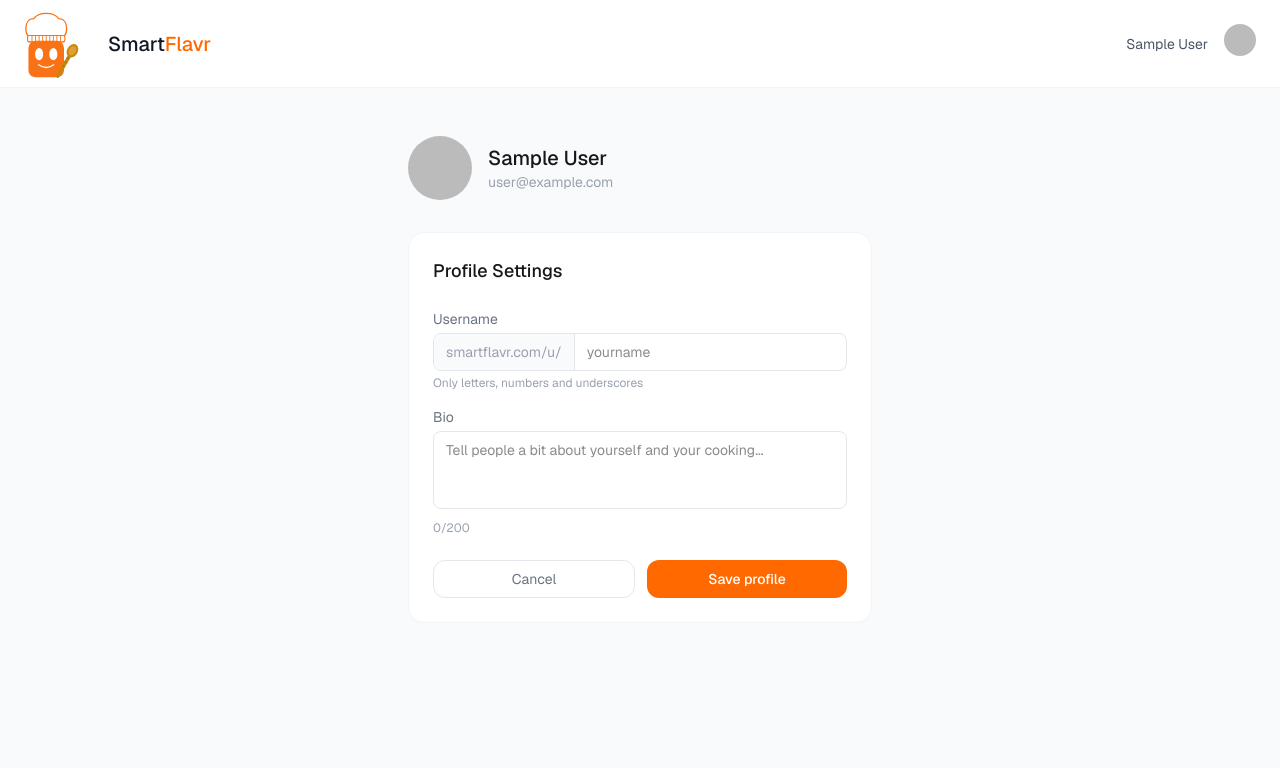
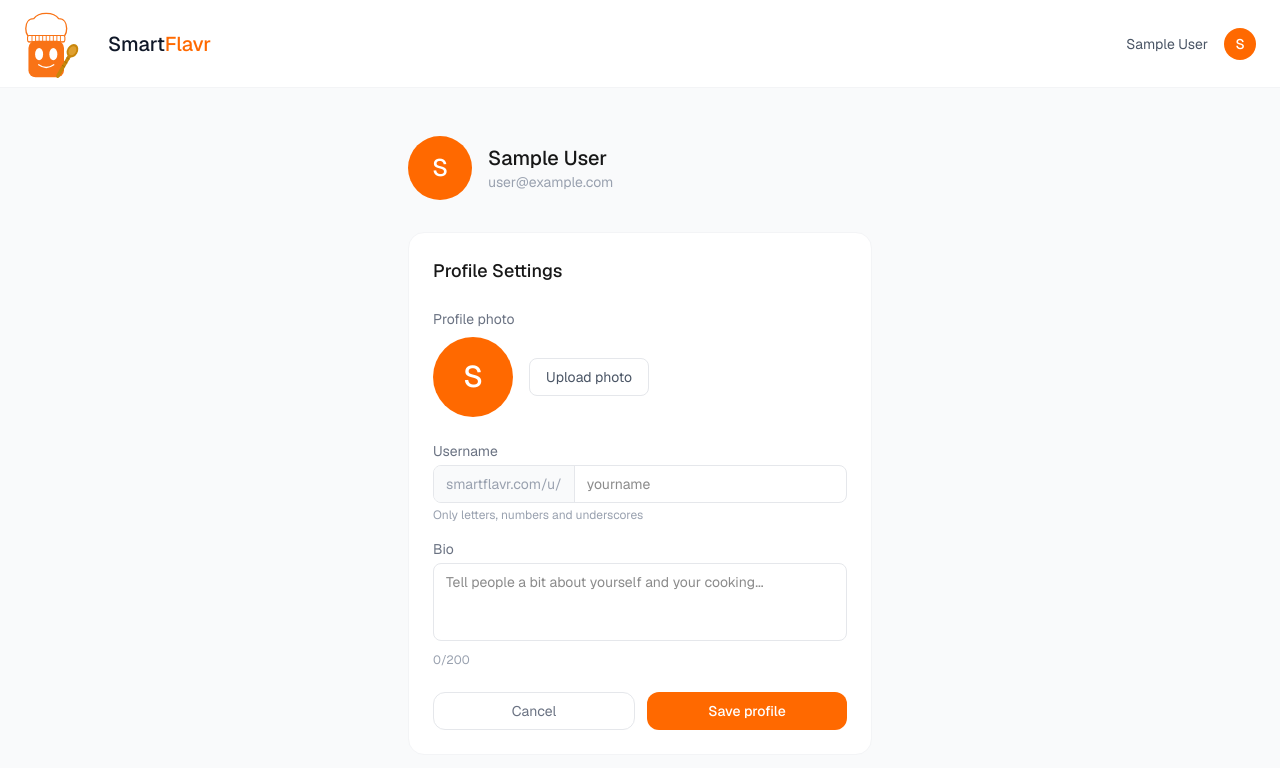
Before and after one commit to a0warrior/smartflavr, a Next.js app: page /profile/settings in a window 1280 px wide. Shown: the top 768 px of the page. Built offline with nearby package versions, Linux system fonts and the light colour scheme; no server answers; the database is empty; sample sign-in values are in the browser's storage.

Commit message:
Add profile photo upload with initials fallback

```diff
--- a/app/api/profile/route.ts
+++ b/app/api/profile/route.ts
@@ -9,7 +9,7 @@ export async function GET(req: Request) {
   }
 
   const [users]: any = await pool.query(
-    "SELECT id, name, email, image, username, bio FROM users WHERE email = ?",
+    "SELECT id, name, email, image, username, bio, profile_image FROM users WHERE email = ?",
     [session.user.email]
   )
 
@@ -26,7 +26,7 @@ export async function PUT(req: Request) {
     return NextResponse.json({ error: "Unauthorized" }, { status: 401 })
   }
 
-  const { username, bio } = await req.json()
+  const { username, bio, profile_image } = await req.json()
 
   const [existing]: any = await pool.query(
     "SELECT id FROM users WHERE username = ? AND email != ?",
@@ -38,8 +38,8 @@ export async function PUT(req: Request) {
   }
 
   await pool.query(
-    "UPDATE users SET username = ?, bio = ? WHERE email = ?",
-    [username, bio, session.user.email]
+    "UPDATE users SET username = ?, bio = ?, profile_image = ? WHERE email = ?",
+    [username, bio, profile_image || null, session.user.email]
   )
 
   return NextResponse.json({ success: true })
--- a/app/components/Navbar.tsx
+++ b/app/components/Navbar.tsx
@@ -8,6 +8,7 @@ export default function Navbar() {
   const { data: session } = useSession()
   const [showMenu, setShowMenu] = useState(false)
   const [username, setUsername] = useState("")
+  const [profileImage, setProfileImage] = useState("")
 
   useEffect(() => {
     if (session?.user?.email) {
@@ -15,9 +16,12 @@ export default function Navbar() {
         .then(res => res.json())
         .then(data => {
           if (data.user?.username) setUsername(data.user.username)
+          if (data.user?.profile_image) setProfileImage(data.user.profile_image)
         })
     }
   }, [session])
+
+  const initials = session?.user?.name?.charAt(0).toUpperCase() || "?"
 
   return (
     <nav className="bg-white border-b border-gray-100 px-6 py-2 flex items-center justify-between">
@@ -29,8 +33,12 @@ export default function Navbar() {
         <span className="text-sm text-gray-600">{session?.user?.name}</span>
         <div className="relative">
           <button onClick={() => setShowMenu(!showMenu)}>
-            {session?.user?.image && (
-              <img src={session.user.image} width={32} height={32} className="rounded-full cursor-pointer"/>
+            {profileImage ? (
+              <img src={profileImage} width={32} height={32} className="rounded-full cursor-pointer object-cover"/>
+            ) : (
+              <div className="w-8 h-8 rounded-full bg-orange-500 flex items-center justify-center text-white text-sm font-medium cursor-pointer">
+                {initials}
+              </div>
             )}
           </button>
           {showMenu && (
--- a/app/profile/settings/page.tsx
+++ b/app/profile/settings/page.tsx
@@ -2,14 +2,16 @@
 import { useSession } from "next-auth/react"
 import { useEffect, useState } from "react"
 import { useRouter } from "next/navigation"
-import Navbar from "../../components/Navbar"
+import Navbar from "@/app/components/Navbar"
 
 export default function ProfileSettings() {
   const { data: session, status } = useSession()
   const router = useRouter()
   const [username, setUsername] = useState("")
   const [bio, setBio] = useState("")
+  const [profileImage, setProfileImage] = useState("")
   const [loading, setLoading] = useState(false)
+  const [uploading, setUploading] = useState(false)
   const [error, setError] = useState("")
   const [success, setSuccess] = useState("")
 
@@ -24,7 +26,28 @@ export default function ProfileSettings() {
     if (data.user) {
       setUsername(data.user.username || "")
       setBio(data.user.bio || "")
+      setProfileImage(data.user.profile_image || "")
     }
+  }
+
+  async function uploadProfilePhoto(e: React.ChangeEvent<HTMLInputElement>) {
+    const file = e.target.files?.[0]
+    if (!file) return
+    setUploading(true)
+    const reader = new FileReader()
+    reader.onloadend = async () => {
+      const res = await fetch("/api/upload", {
+        method: "POST",
+        headers: { "Content-Type": "application/json" },
+        body: JSON.stringify({ image: reader.result }),
+      })
+      const data = await res.json()
+      if (data.success) {
+        setProfileImage(data.url)
+      }
+      setUploading(false)
+    }
+    reader.readAsDataURL(file)
   }
 
   async function saveProfile() {
@@ -42,7 +65,7 @@ export default function ProfileSettings() {
     const res = await fetch("/api/profile", {
       method: "PUT",
       headers: { "Content-Type": "application/json" },
-      body: JSON.stringify({ username, bio }),
+      body: JSON.stringify({ username, bio, profile_image: profileImage }),
     })
     const data = await res.json()
     if (data.error) {
@@ -57,14 +80,23 @@ export default function ProfileSettings() {
     return <div className="min-h-screen flex items-center justify-center">Loading...</div>
   }
 
+  const displayName = session?.user?.name || ""
+  const initials = displayName.charAt(0).toUpperCase()
+
   return (
     <div className="min-h-screen bg-gray-50">
       <Navbar />
       <div className="max-w-lg mx-auto px-6 py-12">
         <div className="flex items-center gap-4 mb-8">
-          {session?.user?.image && (
-            <img src={session.user.image} className="w-16 h-16 rounded-full"/>
-          )}
+          <div className="relative">
+            {profileImage ? (
+              <img src={profileImage} className="w-16 h-16 rounded-full object-cover"/>
+            ) : (
+              <div className="w-16 h-16 rounded-full bg-orange-500 flex items-center justify-center text-white text-2xl font-medium">
+                {initials}
+              </div>
+            )}
+          </div>
           <div>
             <h1 className="text-xl font-medium">{session?.user?.name}</h1>
             <p className="text-sm text-gray-400">{session?.user?.email}</p>
@@ -73,6 +105,37 @@ export default function ProfileSettings() {
 
         <div className="bg-white border border-gray-100 rounded-2xl p-6">
           <h2 className="text-lg font-medium mb-6">Profile Settings</h2>
+
+          <div className="mb-6">
+            <label className="text-sm text-gray-500 mb-2 block">Profile photo</label>
+            <div className="flex items-center gap-4">
+              <div className="relative">
+                {profileImage ? (
+                  <img src={profileImage} className="w-20 h-20 rounded-full object-cover"/>
+                ) : (
+                  <div className="w-20 h-20 rounded-full bg-orange-500 flex items-center justify-center text-white text-3xl font-medium">
+                    {initials}
+                  </div>
+                )}
+              </div>
+              <div className="flex flex-col gap-2">
+                <button
+                  onClick={() => document.getElementById("profile-photo-upload")?.click()}
+                  disabled={uploading}
+                  className="px-4 py-2 border border-gray-200 rounded-lg text-sm text-gray-600 hover:bg-gray-50">
+                  {uploading ? "Uploading..." : "Upload photo"}
+                </button>
+                {profileImage && (
+                  <button
+                    onClick={() => setProfileImage("")}
+                    className="px-4 py-2 border border-red-200 rounded-lg text-sm text-red-400 hover:bg-red-50">
+                    Remove photo
+                  </button>
+                )}
+                <input type="file" id="profile-photo-upload" accept="image/*" onChange={uploadProfilePhoto} className="hidden"/>
+              </div>
+            </div>
+          </div>
 
           <div className="mb-4">
             <label className="text-sm text-gray-500 mb-1 block">Username</label>
@@ -114,11 +177,21 @@ export default function ProfileSettings() {
           </div>
 
           {username && (
-            <div className="mt-4 p-3 bg-gray-50 rounded-xl">
-              <p className="text-xs text-gray-400 mb-1">Your public profile</p>
-              <a href={`/u/${username}`} target="_blank" className="text-sm text-orange-500">
-                smartflavr.com/u/{username} ↗
-              </a>
+            <div className="mt-4 p-3 bg-gray-50 rounded-xl flex items-center justify-between">
+              <div>
+                <p className="text-xs text-gray-400 mb-1">Your public profile</p>
+                <a href={`/u/${username}`} target="_blank" className="text-sm text-orange-500">
+                  smartflavr.com/u/{username} ↗
+                </a>
+              </div>
+              <button
+                onClick={() => {
+                  navigator.clipboard.writeText(`${window.location.origin}/u/${username}`)
+                  setSuccess("Link copied!")
+                }}
+                className="px-3 py-1.5 border border-gray-200 rounded-lg text-xs text-gray-500 hover:bg-gray-50">
+                Copy link
+              </button>
             </div>
           )}
         </div>
--- a/app/u/[username]/page.tsx
+++ b/app/u/[username]/page.tsx
@@ -7,13 +7,15 @@ export default async function ProfilePage({ params }: { params: Promise<{ userna
   const { username } = await params
 
   const [users]: any = await pool.query(
-    "SELECT id, name, image, username, bio FROM users WHERE username = ?",
+    "SELECT id, name, image, username, bio, profile_image FROM users WHERE username = ?",
     [username]
   )
 
   if (users.length === 0) notFound()
 
   const user = users[0]
+  const displayImage = user.profile_image || null
+  const initials = user.name?.charAt(0).toUpperCase() || "?"
 
   const [cookbooks]: any = await pool.query(
     "SELECT * FROM cookbooks WHERE user_id = ? AND is_public = 1 ORDER BY created_at DESC",
@@ -28,7 +30,7 @@ export default async function ProfilePage({ params }: { params: Promise<{ userna
   return (
     <div className="min-h-screen bg-gray-50">
       <nav className="bg-white border-b border-gray-100 px-6 py-3 flex items-center justify-between">
-        <Link href="/" className="flex items-center gap-2">
+        <Link href="/dashboard" className="flex items-center gap-2">
           <Image src="/logo.svg" alt="SmartFlavr" width={36} height={36}/>
           <span className="text-lg font-medium">Smart<span className="text-orange-500">Flavr</span></span>
         </Link>
@@ -37,11 +39,11 @@ export default async function ProfilePage({ params }: { params: Promise<{ userna
 
       <div className="max-w-3xl mx-auto px-6 py-12">
         <div className="flex items-start gap-6 mb-10">
-          {user.image ? (
-            <img src={user.image} className="w-20 h-20 rounded-full flex-shrink-0" alt={user.name}/>
+          {displayImage ? (
+            <img src={displayImage} className="w-20 h-20 rounded-full object-cover flex-shrink-0"/>
           ) : (
-            <div className="w-20 h-20 rounded-full bg-orange-100 flex items-center justify-center text-2xl font-medium text-orange-600 flex-shrink-0">
-              {user.name?.charAt(0)}
+            <div className="w-20 h-20 rounded-full bg-orange-500 flex items-center justify-center text-white text-3xl font-medium flex-shrink-0">
+              {initials}
             </div>
           )}
           <div>
@@ -70,7 +72,7 @@ export default async function ProfilePage({ params }: { params: Promise<{ userna
         ) : (
           <div className="grid grid-cols-2 md:grid-cols-3 gap-4">
             {cookbooks.map((book: any) => (
-              <div key={book.id} className="bg-white border border-gray-100 rounded-2xl overflow-hidden cursor-pointer hover:shadow-sm transition">
+              <Link key={book.id} href={`/share/cookbook/${book.id}`} className="bg-white border border-gray-100 rounded-2xl overflow-hidden cursor-pointer hover:shadow-sm transition">
                 <div className="h-24 flex items-center justify-center overflow-hidden"
                   style={{ backgroundColor: book.cover_image ? "transparent" : book.cover_color + "22" }}>
                   {book.cover_image ? (
@@ -82,7 +84,7 @@ export default async function ProfilePage({ params }: { params: Promise<{ userna
                 <div className="p-3">
                   <div className="font-medium text-sm text-gray-900">{book.title}</div>
                 </div>
-              </div>
+              </Link>
             ))}
           </div>
         )}
```
